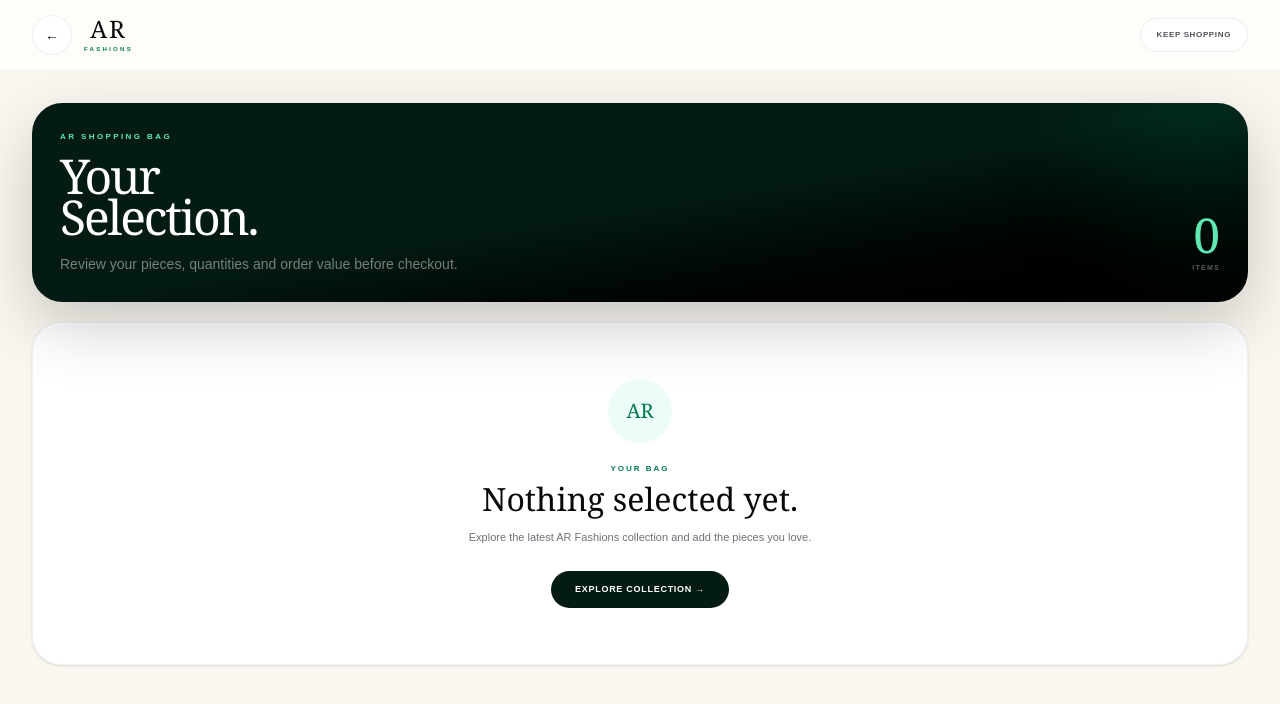
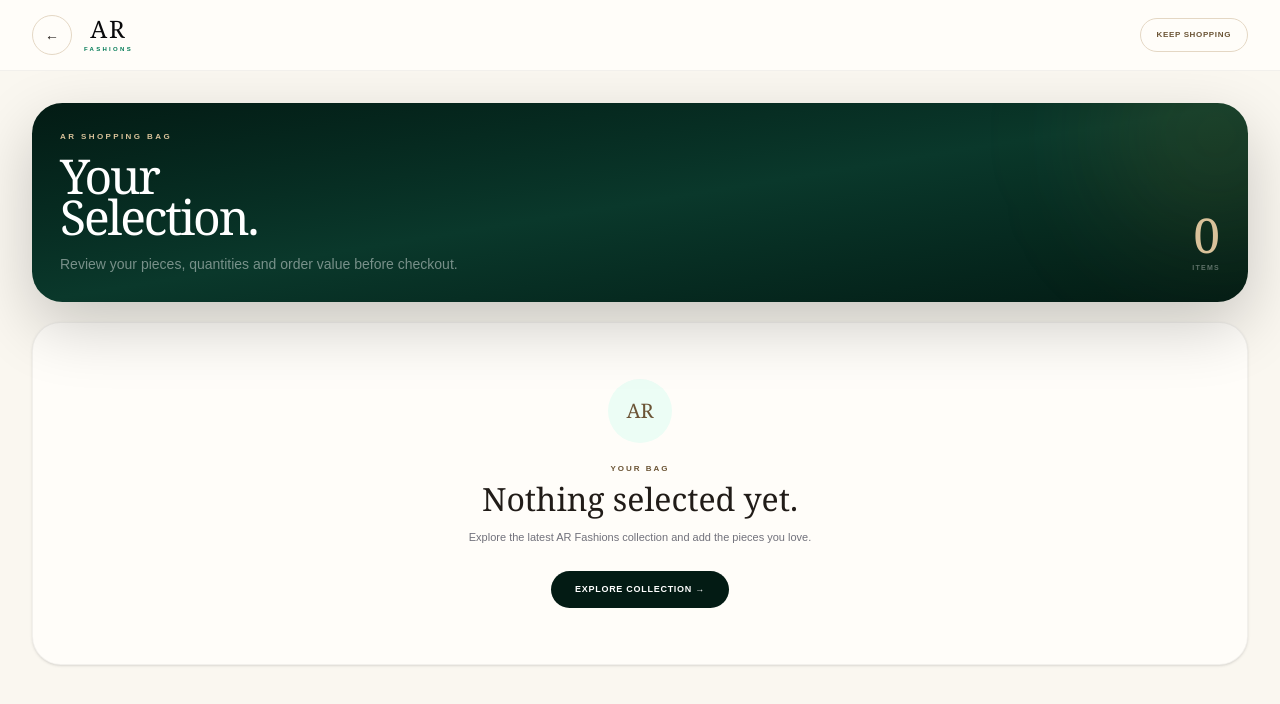
Before and after one commit to gooddeeds0204-eng/ar-fashions, a Next.js app: page /cart in a window 1280 px wide. Shown: the top 704 px of the page. Built offline with nearby package versions, Linux system fonts and the light colour scheme.

Commit message:
style: unify cart with AR Fashions theme

```diff
--- a/src/app/cart/page.tsx
+++ b/src/app/cart/page.tsx
@@ -659,7 +659,7 @@ export default function CartPage() {
   }
 
   return (
-    <main className="min-h-screen bg-[#FAF7F0] pb-28 text-zinc-950 sm:pb-10">
+    <main className="min-h-screen bg-[#FAF7F0] pb-28 text-[#211C18] sm:pb-10">
       {/* AR TOAST */}
       {toast && (
         <div className="fixed left-1/2 top-[78px] z-[120] w-[calc(100%-24px)] max-w-md -translate-x-1/2">
@@ -667,7 +667,7 @@ export default function CartPage() {
             className={`flex items-center gap-3 rounded-[1.35rem] border p-3.5 text-white shadow-[0_20px_55px_rgba(0,0,0,0.3)] backdrop-blur-xl ${
               toast.type ===
               "SUCCESS"
-                ? "border-emerald-300/25 bg-[#031B14]/95"
+                ? "border-[#D4AF37]/25 bg-[#031B14]/95"
                 : "border-red-300/25 bg-[#7C3A45]/95"
             }`}
           >
@@ -675,7 +675,7 @@ export default function CartPage() {
               className={`grid h-11 w-11 shrink-0 place-items-center rounded-full text-lg font-black ${
                 toast.type ===
                 "SUCCESS"
-                  ? "bg-emerald-400 text-[#031B14]"
+                  ? "bg-[#D4AF37] text-[#031B14]"
                   : "bg-red-400 text-white"
               }`}
             >
@@ -686,7 +686,7 @@ export default function CartPage() {
             </div>
 
             <div className="min-w-0 flex-1">
-              <p className="text-[8px] font-black uppercase tracking-[0.2em] text-emerald-300">
+              <p className="text-[8px] font-black uppercase tracking-[0.2em] text-[#D9C29A]">
                 AR Fashions
               </p>
 
@@ -724,7 +724,7 @@ export default function CartPage() {
             onClick={() =>
               router.back()
             }
-            className="grid h-10 w-10 shrink-0 place-items-center rounded-full border border-black/[0.06] bg-white text-sm font-black"
+            className="grid h-10 w-10 shrink-0 place-items-center rounded-full border border-[#E4D7C4] bg-[#FFFDF9] text-sm font-black text-[#211C18]"
           >
             ←
           </button>
@@ -741,7 +741,7 @@ export default function CartPage() {
             onClick={() =>
               router.push("/")
             }
-            className="ml-auto rounded-full border border-black/[0.07] bg-white px-4 py-2.5 text-[8px] font-black uppercase tracking-[0.08em] text-zinc-600"
+            className="ml-auto rounded-full border border-[#E4D7C4] bg-[#FFFDF9] px-4 py-2.5 text-[8px] font-black uppercase tracking-[0.08em] text-[#6B5435]"
           >
             Keep Shopping
           </button>
@@ -750,12 +750,12 @@ export default function CartPage() {
 
       <div className="mx-auto max-w-7xl px-4 py-5 sm:px-6 sm:py-8 lg:px-8">
         {/* HERO */}
-        <section className="relative overflow-hidden rounded-[1.9rem] bg-gradient-to-br from-[#031B14] via-[#031B14] to-black p-5 text-white shadow-[0_24px_65px_rgba(0,0,0,0.2)] sm:p-7">
-          <div className="pointer-events-none absolute -right-20 -top-20 h-56 w-56 rounded-full bg-emerald-400/10 blur-3xl" />
+        <section className="relative overflow-hidden rounded-[1.9rem] bg-gradient-to-br from-[#031B14] via-[#0A382B] to-[#031B14] p-5 text-white shadow-[0_24px_65px_rgba(0,0,0,0.2)] sm:p-7">
+          <div className="pointer-events-none absolute -right-20 -top-20 h-56 w-56 rounded-full bg-[#D4AF37]/10 blur-3xl" />
 
           <div className="relative flex items-end justify-between gap-4">
             <div>
-              <p className="text-[8px] font-black uppercase tracking-[0.3em] text-emerald-300">
+              <p className="text-[8px] font-black uppercase tracking-[0.3em] text-[#D9C29A]">
                 AR Shopping Bag
               </p>
 
@@ -771,7 +771,7 @@ export default function CartPage() {
             </div>
 
             <div className="shrink-0 text-right">
-              <p className="font-serif text-5xl text-emerald-300">
+              <p className="font-serif text-5xl text-[#D9C29A]">
                 {
                   totalItems
                 }
@@ -823,7 +823,7 @@ export default function CartPage() {
                 <p
                   className={`mt-2 text-[10px] font-black ${
                     canCheckout
-                      ? "text-emerald-300"
+                      ? "text-[#D9C29A]"
                       : "text-amber-300"
                   }`}
                 >
@@ -838,13 +838,13 @@ export default function CartPage() {
 
         {cart.length ===
         0 ? (
-          <section className="mt-5 overflow-hidden rounded-[1.8rem] border border-black/[0.05] bg-white shadow-sm">
+          <section className="mt-5 overflow-hidden rounded-[1.8rem] border border-black/[0.05] bg-[#FFFDF9] shadow-sm">
             <div className="px-6 py-14 text-center">
-              <div className="mx-auto grid h-16 w-16 place-items-center rounded-full bg-emerald-50 font-serif text-xl text-emerald-700">
+              <div className="mx-auto grid h-16 w-16 place-items-center rounded-full bg-emerald-50 font-serif text-xl text-[#6B5435]">
                 AR
               </div>
 
-              <p className="mt-5 text-[8px] font-black uppercase tracking-[0.25em] text-emerald-700">
+              <p className="mt-5 text-[8px] font-black uppercase tracking-[0.25em] text-[#6B5435]">
                 Your Bag
               </p>
 
@@ -875,7 +875,7 @@ export default function CartPage() {
             <section>
               <div className="mb-3 flex items-center justify-between gap-3">
                 <div>
-                  <p className="text-[8px] font-black uppercase tracking-[0.2em] text-emerald-700">
+                  <p className="text-[8px] font-black uppercase tracking-[0.2em] text-[#6B5435]">
                     Selected Pieces
                   </p>
 
@@ -909,7 +909,7 @@ export default function CartPage() {
                         key={
                           item.id
                         }
-                        className="overflow-hidden rounded-[1.45rem] border border-black/[0.05] bg-white shadow-[0_10px_30px_rgba(0,0,0,0.035)]"
+                        className="overflow-hidden rounded-[1.45rem] border border-[#E4D7C4] bg-[#FFFDF9] shadow-[0_10px_30px_rgba(0,0,0,0.035)]"
                       >
                         <div className="p-3.5 sm:p-4">
                           <div className="flex gap-3.5">
@@ -947,7 +947,7 @@ export default function CartPage() {
                                       className={`rounded-full px-2.5 py-1 text-[6px] font-black uppercase tracking-[0.12em] ${
                                         item.mode ===
                                         "RESELLER"
-                                          ? "bg-emerald-50 text-emerald-700"
+                                          ? "bg-emerald-50 text-[#6B5435]"
                                           : "bg-zinc-100 text-zinc-500"
                                       }`}
                                     >
@@ -994,7 +994,7 @@ export default function CartPage() {
                                     </span>
 
                                     {item.smartStockBalance ? (
-                                      <span className="rounded-lg bg-emerald-50 px-2.5 py-1.5 text-[8px] font-black text-emerald-700">
+                                      <span className="rounded-lg bg-emerald-50 px-2.5 py-1.5 text-[8px] font-black text-[#6B5435]">
                                         SMART PACK · QTY FIXED
                                       </span>
                                     ) : null}
@@ -1022,7 +1022,7 @@ export default function CartPage() {
                                 <div>
                                   {item.resellerSetId ? (
                                     <>
-                                      <p className="text-[7px] font-black uppercase tracking-[0.12em] text-emerald-700">
+                                      <p className="text-[7px] font-black uppercase tracking-[0.12em] text-[#6B5435]">
                                         Included In Set
                                       </p>
 
@@ -1131,7 +1131,7 @@ export default function CartPage() {
                                 <div className="mt-3 rounded-xl border border-emerald-100 bg-emerald-50/70 p-3">
                                   <div className="flex items-center justify-between gap-3">
                                     <div>
-                                      <p className="text-[8px] font-black uppercase tracking-[0.14em] text-emerald-700">
+                                      <p className="text-[8px] font-black uppercase tracking-[0.14em] text-[#6B5435]">
                                         Smart Stock Pack
                                       </p>
 
@@ -1165,9 +1165,9 @@ export default function CartPage() {
             </section>
 
             {/* SUMMARY */}
-            <aside className="overflow-hidden rounded-[1.6rem] border border-black/[0.05] bg-white shadow-[0_12px_35px_rgba(0,0,0,0.045)] lg:sticky lg:top-24">
+            <aside className="overflow-hidden rounded-[1.6rem] border border-[#E4D7C4] bg-[#FFFDF9] shadow-[0_12px_35px_rgba(0,0,0,0.045)] lg:sticky lg:top-24">
               <div className="bg-[#031B14] p-5 text-white">
-                <p className="text-[8px] font-black uppercase tracking-[0.22em] text-emerald-300">
+                <p className="text-[8px] font-black uppercase tracking-[0.22em] text-[#D9C29A]">
                   Order Summary
                 </p>
 
@@ -1201,7 +1201,7 @@ export default function CartPage() {
                   <div className="rounded-[1.15rem] border border-emerald-100 bg-emerald-50/60 p-4">
                     <div className="flex items-start justify-between gap-3">
                       <div>
-                        <p className="text-[7px] font-black uppercase tracking-[0.16em] text-emerald-700">
+                        <p className="text-[7px] font-black uppercase tracking-[0.16em] text-[#6B5435]">
                           Curated Reseller Set
                         </p>
 
@@ -1232,7 +1232,7 @@ export default function CartPage() {
                               : "/reseller-sets",
                           )
                         }
-                        className="rounded-full bg-white px-3 py-2 text-[7px] font-black uppercase tracking-[0.08em] text-emerald-700"
+                        className="rounded-full bg-white px-3 py-2 text-[7px] font-black uppercase tracking-[0.08em] text-[#6B5435]"
                       >
                         Edit Set
                       </button>
@@ -1257,7 +1257,7 @@ export default function CartPage() {
                           </span>
                         </div>
 
-                        <div className="flex justify-between gap-4 text-emerald-700">
+                        <div className="flex justify-between gap-4 text-[#6B5435]">
                           <span>
                             Curated set saving
                           </span>
@@ -1299,7 +1299,7 @@ export default function CartPage() {
                       className={`font-black ${
                         delivery ===
                         0
-                          ? "text-emerald-700"
+                          ? "text-[#6B5435]"
                           : ""
                       }`}
                     >
@@ -1339,14 +1339,14 @@ export default function CartPage() {
                         more
                       </p>
 
-                      <span className="text-[7px] font-black uppercase tracking-[0.1em] text-emerald-700">
+                      <span className="text-[7px] font-black uppercase tracking-[0.1em] text-[#6B5435]">
                         Free Delivery
                       </span>
                     </div>
 
                     <div className="mt-3 h-1.5 overflow-hidden rounded-full bg-emerald-100">
                       <div
-                        className="h-full rounded-full bg-emerald-600"
+                        className="h-full rounded-full bg-[#031B14]"
                         style={{
                           width: `${Math.min(
                             100,
@@ -1436,7 +1436,7 @@ export default function CartPage() {
                         "/checkout",
                       )
                     }
-                    className="mt-5 hidden min-h-[52px] w-full rounded-[1rem] bg-emerald-600 px-5 text-[10px] font-black uppercase tracking-[0.08em] text-white shadow-lg shadow-emerald-600/15 transition active:scale-[0.98] sm:block"
+                    className="mt-5 hidden min-h-[52px] w-full rounded-[1rem] bg-[#031B14] px-5 text-[10px] font-black uppercase tracking-[0.08em] text-white shadow-[0_12px_28px_rgba(3,27,20,0.18)] transition-[transform,opacity] duration-200 active:scale-[0.98] sm:block"
                   >
                     Proceed to Checkout →
                   </button>
@@ -1467,7 +1467,7 @@ export default function CartPage() {
                         }
                         className="rounded-xl bg-[#FAF7F0] px-2 py-3 text-center"
                       >
-                        <p className="text-sm font-black text-emerald-700">
+                        <p className="text-sm font-black text-[#6B5435]">
                           {icon}
                         </p>
 
@@ -1491,7 +1491,7 @@ export default function CartPage() {
         <div className="fixed inset-0 z-[130] grid place-items-end bg-black/55 p-3 backdrop-blur-sm sm:place-items-center">
           <div className="w-full max-w-md overflow-hidden rounded-[1.7rem] bg-white shadow-[0_30px_90px_rgba(0,0,0,0.3)]">
             <div className="bg-[#031B14] p-5 text-white">
-              <p className="text-[8px] font-black uppercase tracking-[0.2em] text-emerald-300">
+              <p className="text-[8px] font-black uppercase tracking-[0.2em] text-[#D9C29A]">
                 AR Shopping Bag
               </p>
 
@@ -1534,7 +1534,7 @@ export default function CartPage() {
       {/* MOBILE CHECKOUT BAR */}
       {cart.length >
         0 && (
-        <div className="fixed bottom-0 left-0 right-0 z-50 border-t border-black/[0.07] bg-[#FFFDF9]/95 px-4 py-3 shadow-[0_-8px_30px_rgba(0,0,0,0.09)] backdrop-blur-xl sm:hidden">
+        <div className="fixed bottom-0 left-0 right-0 z-50 border-t border-black/[0.07] bg-[#FFFDF9]/95 px-4 pb-[max(12px,env(safe-area-inset-bottom))] pt-3 shadow-[0_-8px_30px_rgba(0,0,0,0.09)] backdrop-blur-xl sm:hidden">
           <div className="mx-auto flex max-w-md items-center gap-3">
             <div className="min-w-0 flex-1">
               <p className="text-[7px] font-black uppercase tracking-[0.12em] text-zinc-400">
@@ -1568,7 +1568,7 @@ export default function CartPage() {
                   "/checkout",
                 )
               }
-              className="min-h-[50px] min-w-[175px] rounded-[1rem] bg-emerald-600 px-5 text-[9px] font-black uppercase tracking-[0.08em] text-white shadow-lg shadow-emerald-600/15 transition active:scale-[0.98] disabled:bg-zinc-300 disabled:text-zinc-500 disabled:shadow-none"
+              className="min-h-[50px] min-w-[175px] rounded-[1rem] bg-[#031B14] px-5 text-[9px] font-black uppercase tracking-[0.08em] text-white shadow-[0_12px_28px_rgba(3,27,20,0.18)] transition-[transform,opacity] duration-200 active:scale-[0.98] disabled:bg-zinc-300 disabled:text-zinc-500 disabled:shadow-none"
             >
               {canCheckout
                 ? "Checkout →"
```
